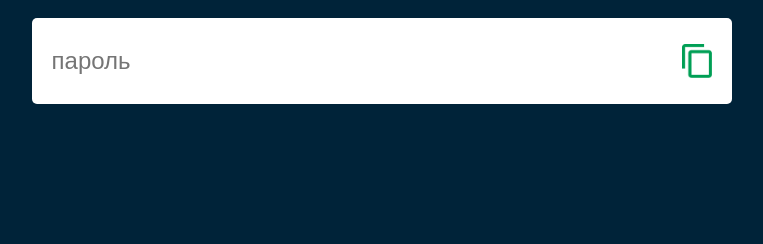
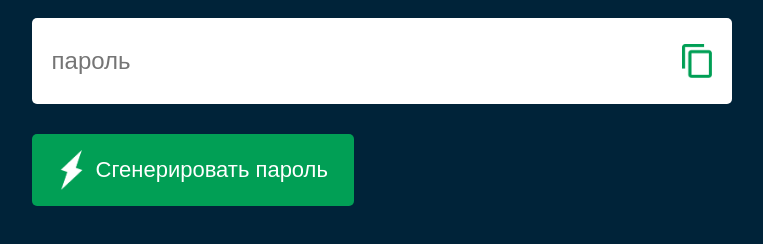
Before and after one commit to Alexsatm/random-password-generator, a plain HTML site: page index.html in a window 1280 px wide. Shown: the part 290-534 px from the top of the page, without its empty margins (122-885 px from the left). Drawn offline with Linux system fonts and the light colour scheme.

Commit message:
feat: add and styling button

```diff
--- a/index.html
+++ b/index.html
@@ -13,6 +13,7 @@
             <input type="text" id="password" placeholder="пароль">
             <img src="images/copy.png" alt="">
         </div>
+        <button><img src="images/generate.png" alt="generate">Сгенерировать пароль</button>
     </div>
     <script src="app.js"></script>
 </body>
--- a/style.css
+++ b/style.css
@@ -50,3 +50,23 @@ body {
     outline: 0;
     font-size: 24px;
 }
+
+.container button img {
+    width: 28px;
+    margin-right: 10px;
+}
+
+.container button {
+    border: 0;
+    outline: 0;
+    font-size: 22px;
+    background-color: #019f55;
+    color: #fff;
+    font-weight: 300;
+    display: flex;
+    align-items: center;
+    justify-content: center;
+    padding: 16px 26px;
+    border-radius: 5px;
+    cursor: pointer;
+}
```
